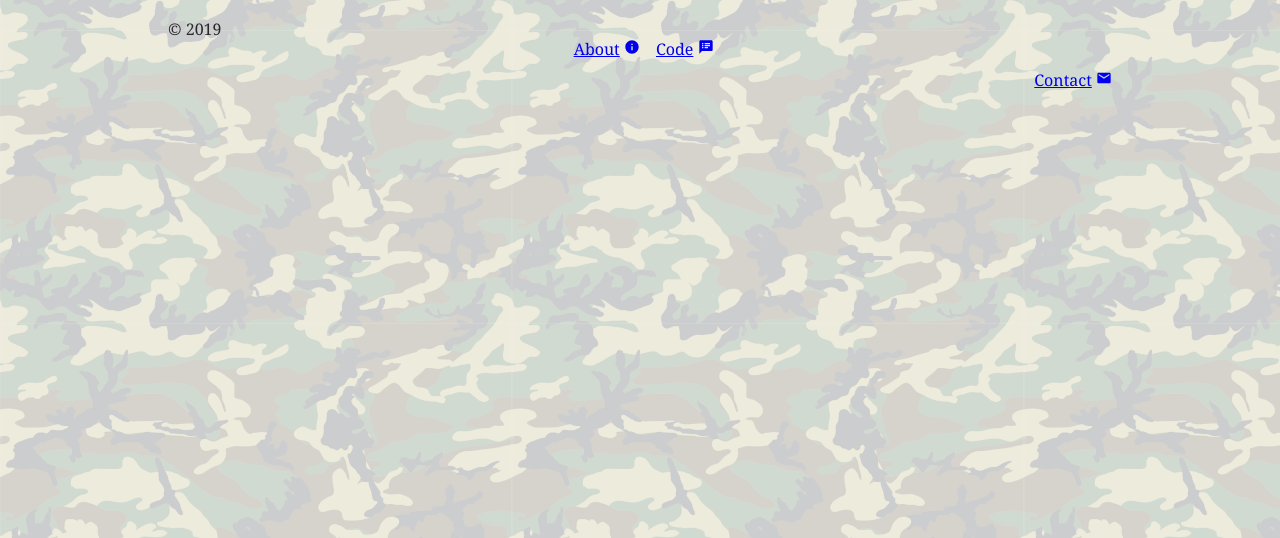
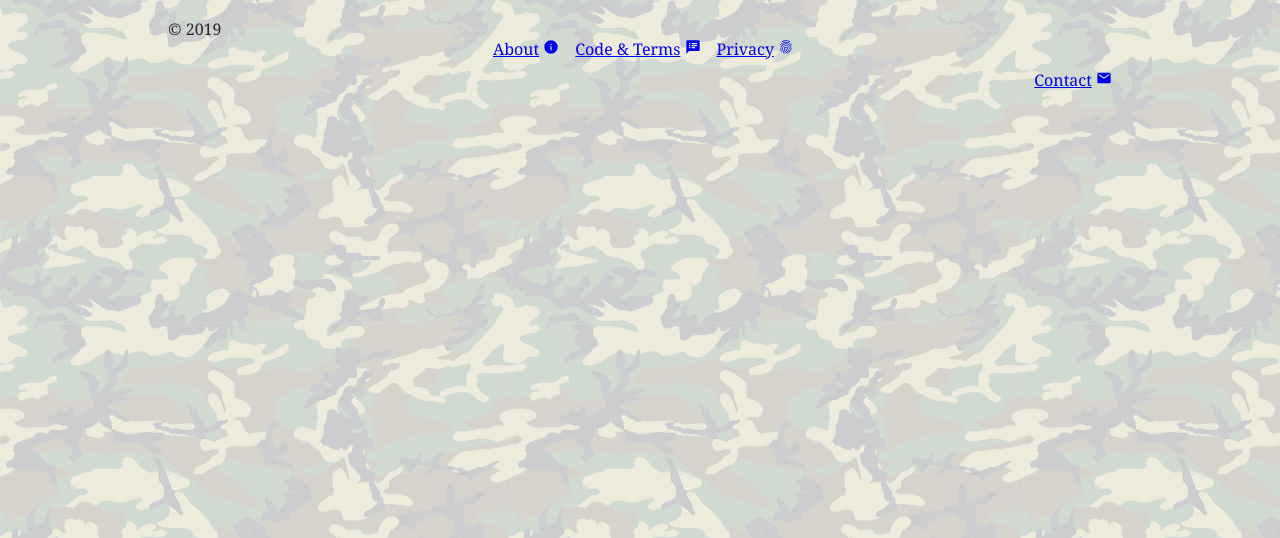
Before and after one commit to modelpaintmixer/mpm-frontend, a Gatsby site: page /faq in a window 1280 px wide. Shown: the part 262-800 px from the top of the page. Built offline with nearby package versions, Linux system fonts and the light colour scheme; Gatsby itself is replaced by a stand-in of ours; what typography-theme-fairy-gates would draw is missing.

Commit message:
Add privacy link

```diff
--- a/src/components/header-footer.js
+++ b/src/components/header-footer.js
@@ -10,6 +10,7 @@ import {
   MdPalette,
   MdSearch,
   MdSpeakerNotes,
+  MdFingerprint,
 } from "react-icons/md"
 
 import SiteIcon from "./siteicon"
@@ -103,7 +104,10 @@ export const Footer = () => (
             About
           </ListLink>
           <ListLink to="/code" icon={<MdSpeakerNotes />}>
-            Code
+            Code & Terms
+          </ListLink>
+          <ListLink to="/privacy" icon={<MdFingerprint />}>
+            Privacy
           </ListLink>
         </ul>
       </div>
```
